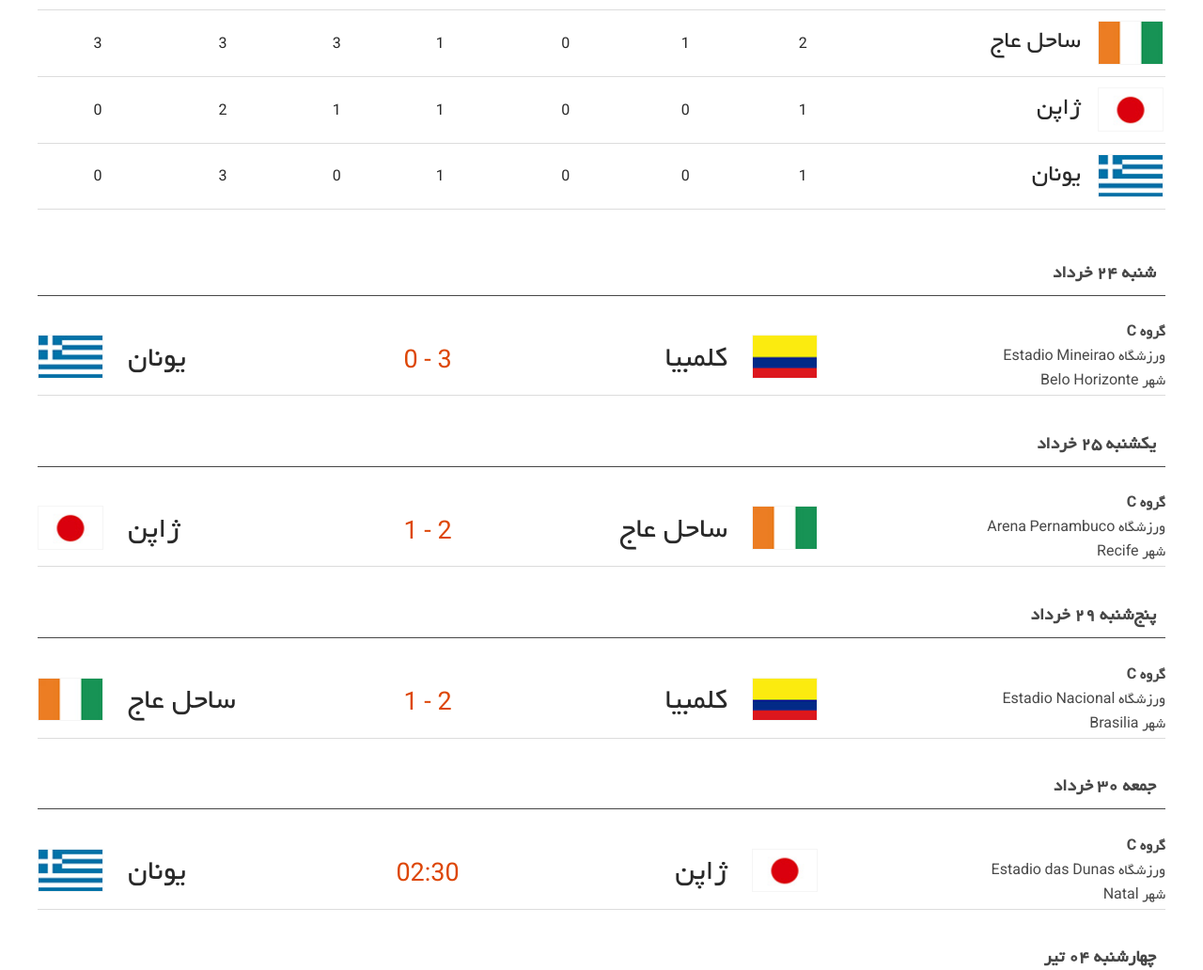
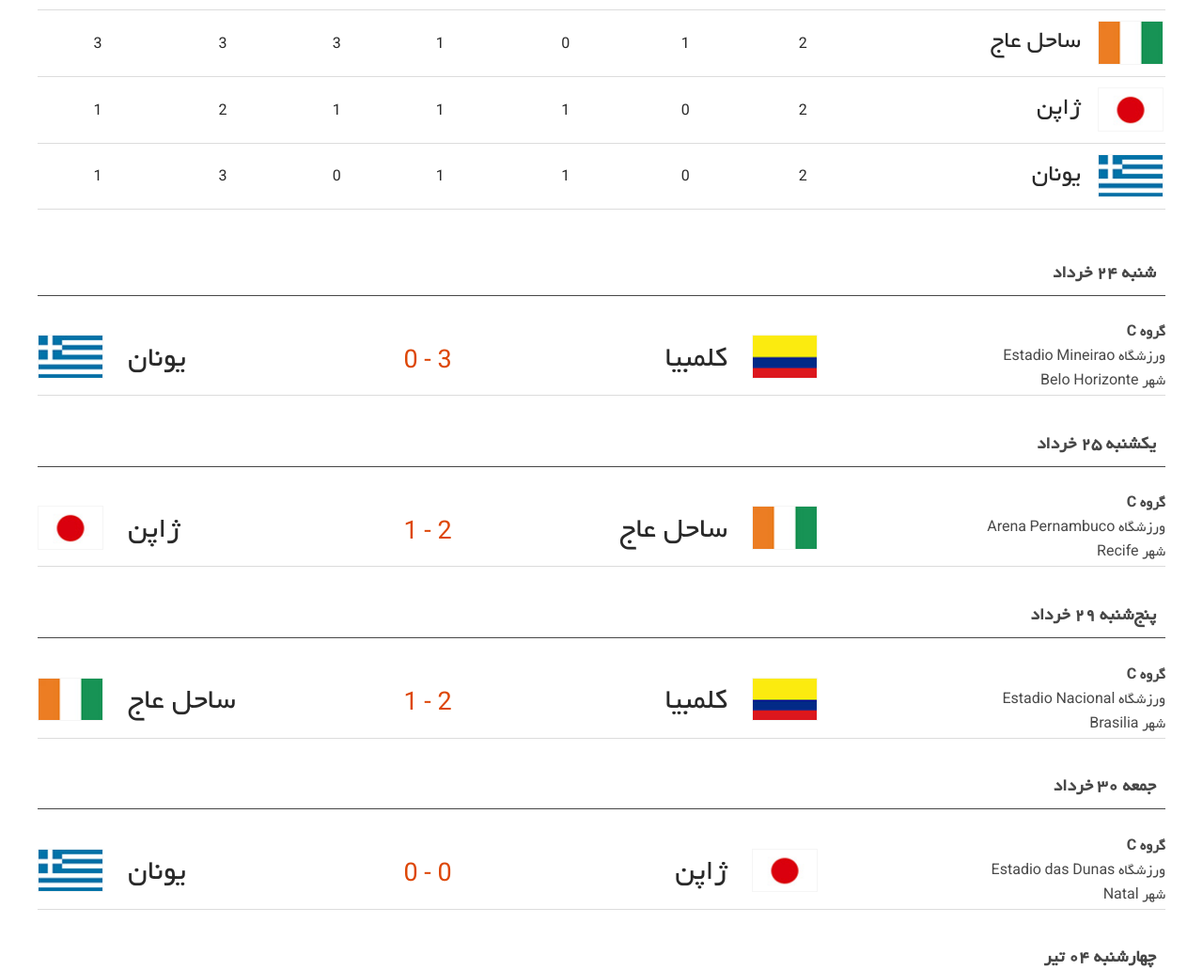
Before and after one commit to HosseinKarami/fifawc, a Jekyll site: the page built from groups/C/index.html, in a window 1280 px wide. Shown: the part 480-1512 px from the top of the page at 94% size. Built offline with Jekyll 4.4.1, drawn with Linux system fonts in a browser that asks for light colours; comment, search, counter and statistics services are not loaded.

Commit message:
JPN Vs GRE

```diff
--- a/_data/groups.yml
+++ b/_data/groups.yml
@@ -98,22 +98,22 @@
     points: "3"
   - team: ژاپن
     flag: assets/img/flags/jpn.png
-    played: "1"
+    played: "2"
     won: "0"
-    draw: "0"
+    draw: "1"
     lost: "1"
     GF: "1"
     GA: "2"
-    points: "0"
+    points: "1"
   - team: یونان
     flag: assets/img/flags/gre.png
-    played: "1"
+    played: "2"
     won: "0"
-    draw: "0"
+    draw: "1"
     lost: "1"
     GF: "0"
     GA: "3"
-    points: "0"
+    points: "1"
 
 - group: D
   teams:
```
Also changed, not shown: _data/matches.yml (+4 -4 lines).
